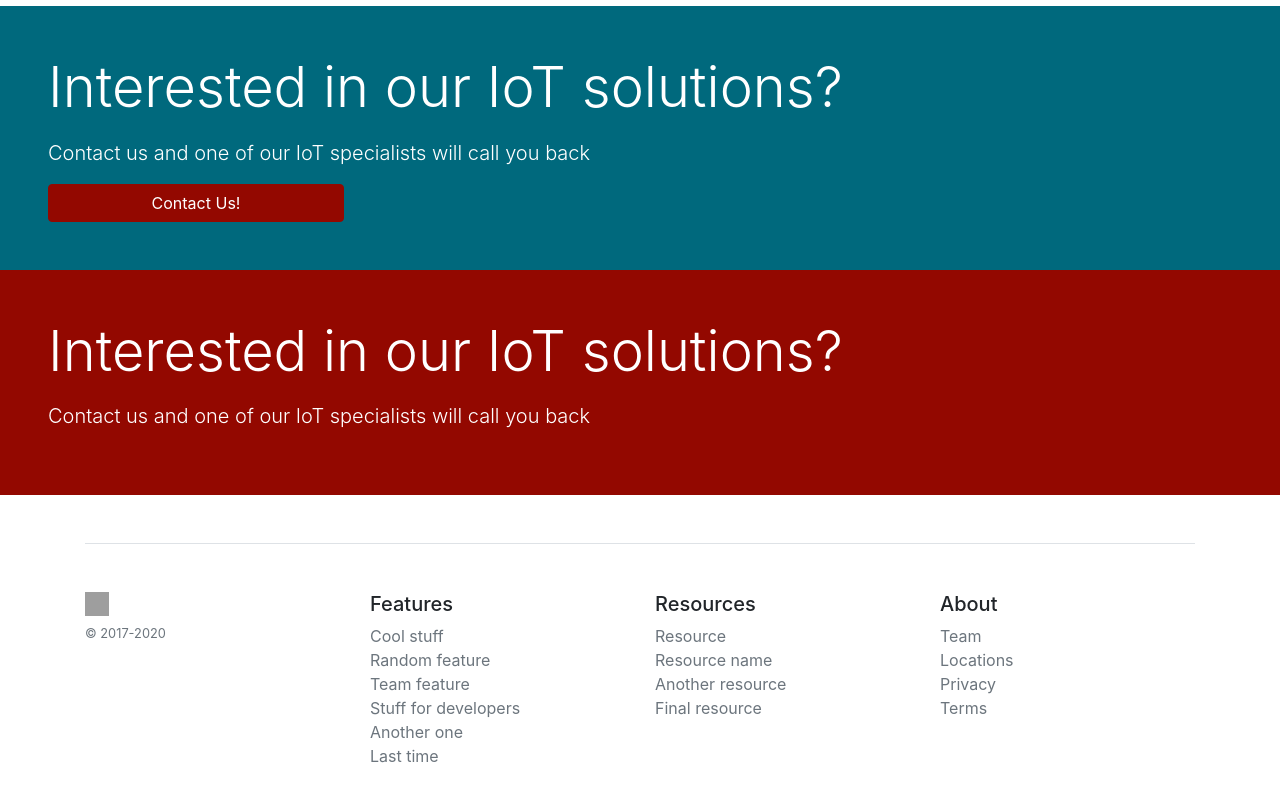
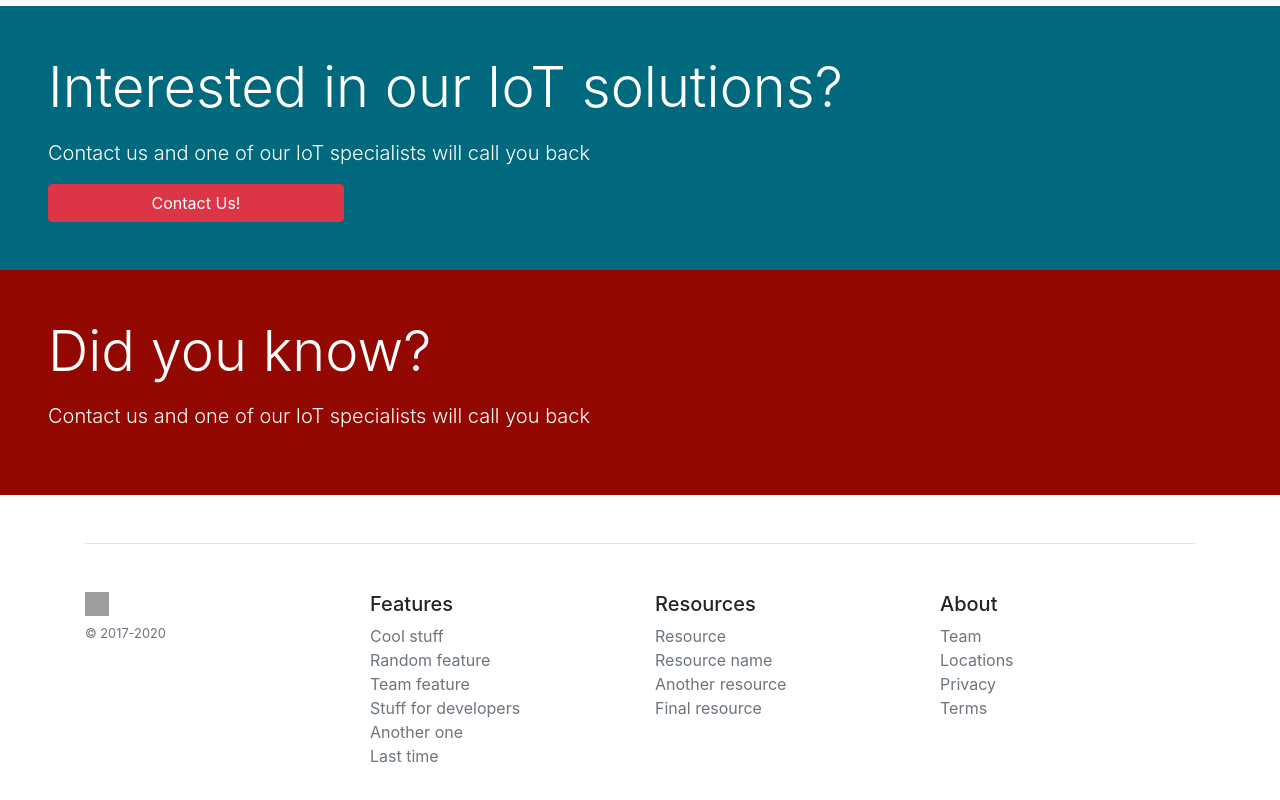
Before and after one commit to nxvinh222/VTNET-NB-IoT, a React (Create React App) app: page / in a window 1280 px wide. Shown: the part 4044-4844 px from the top of the page. Built offline with nearby package versions, Linux system fonts and the light colour scheme; grey boxes are pictures that could not be loaded.

Commit message:
Add: fontawesome and change title

```diff
--- a/public/index.html
+++ b/public/index.html
@@ -25,7 +25,8 @@
       Learn how to configure a non-root public URL by running `npm run build`.
     -->
     <!-- <link href="https://getbootstrap.com/docs/4.1/dist/css/bootstrap.min.css" rel="stylesheet"> -->
-    <title>React App</title>
+    <script src="https://kit.fontawesome.com/77975e3764.js" crossorigin="anonymous"></script>
+    <title>IoT | Internet of Things | Viettel</title>
   </head>
   <body>
     <noscript>You need to enable JavaScript to run this app.</noscript>
--- a/src/components/ContactBanner.js
+++ b/src/components/ContactBanner.js
@@ -20,7 +20,7 @@ class ContactBanner extends Component {
             <div className="p-5" style={{backgroundColor: "#00697d", color: "white"}}>
                   <p className="display-4" >Interested in our IoT solutions?</p>
                   <p className="lead">Contact us and one of our IoT specialists will call you back</p>
-                  <Button className="col-md-9 col-lg-3" variant="primary" size="md" href="#">
+                  <Button className="col-md-9 col-lg-3" variant="danger" size="md" href="#">
                       Contact Us!
                   </Button>{' '}
 
--- a/src/components/TitleBanner.js
+++ b/src/components/TitleBanner.js
@@ -9,7 +9,7 @@ class TitleBanner extends Component {
     return (
         <div className="" style={{ color: 'black', position: "relative"}}>
             <div className="p-5" style={{backgroundColor: "#930800", color: "white"}}>
-                  <p className="display-4" >Interested in our IoT solutions?</p>
+                  <p className="display-4" >Did you know?</p>
                   <p className="lead">Contact us and one of our IoT specialists will call you back</p>
             </div>
 
--- a/src/styles/custom.scss
+++ b/src/styles/custom.scss
@@ -8,4 +8,4 @@ $theme-colors: (
 
 // Import Bootstrap and its default variables
 
-@import '../../node_modules/bootstrap/scss/bootstrap';
+@import '~bootstrap/scss/bootstrap';
```
